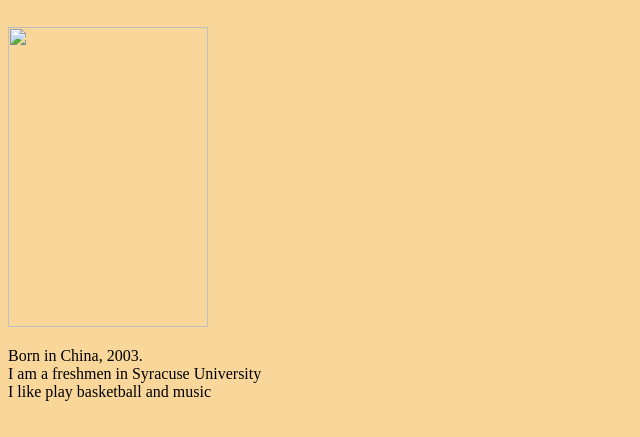
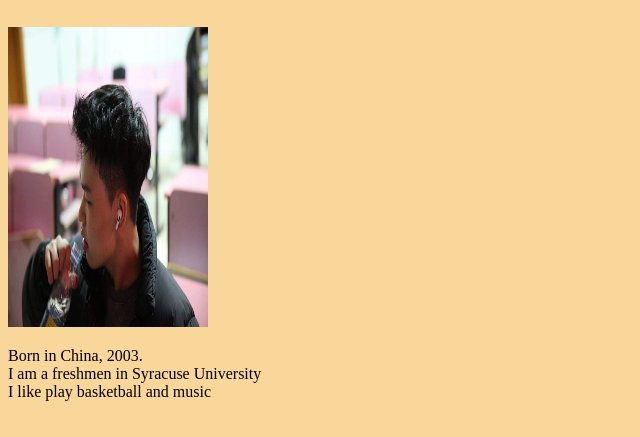
Before and after one commit to laoshushua/laoshushua.github.io, a plain HTML site: page index.html in a window 1280 px wide. Shown: the part 85-522 px from the top of the page, without its empty margins (0-640 px from the left). Drawn offline with Linux system fonts and the light colour scheme.

Commit message:
add index.html and me.jpg files

```diff
--- a/index.html
+++ b/index.html
@@ -3,7 +3,7 @@
 <body style= "background-color: #F9d699;">
 
 <h1 style="font-size: 45px;">xiaoyu liang</h1>
-<p><img src="me.jpeg" width="200" height="300"></p>
+<p><img src="me.jpg" width="200" height="300"></p>
 
 <p> Born in China, 2003.
 <br> I am a freshmen in Syracuse University
```
